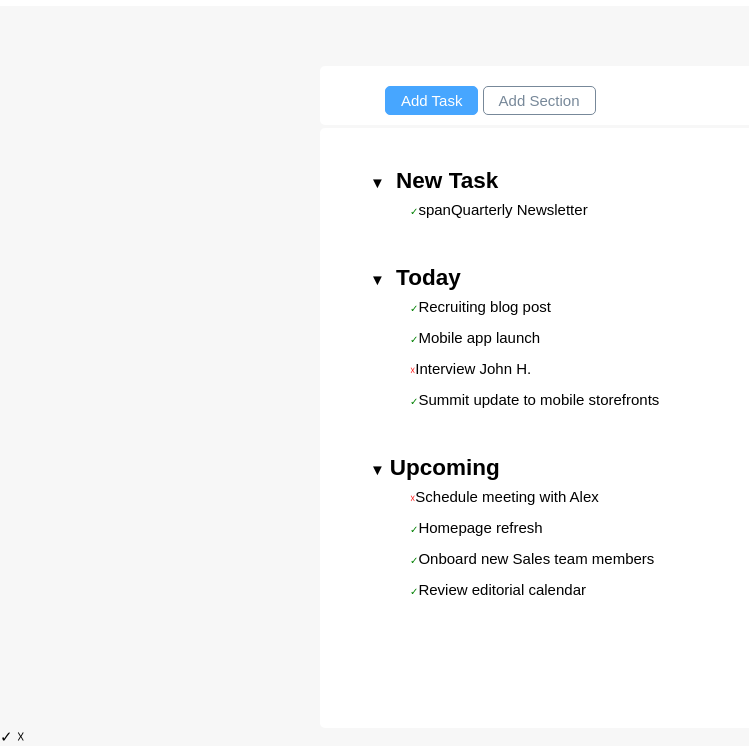
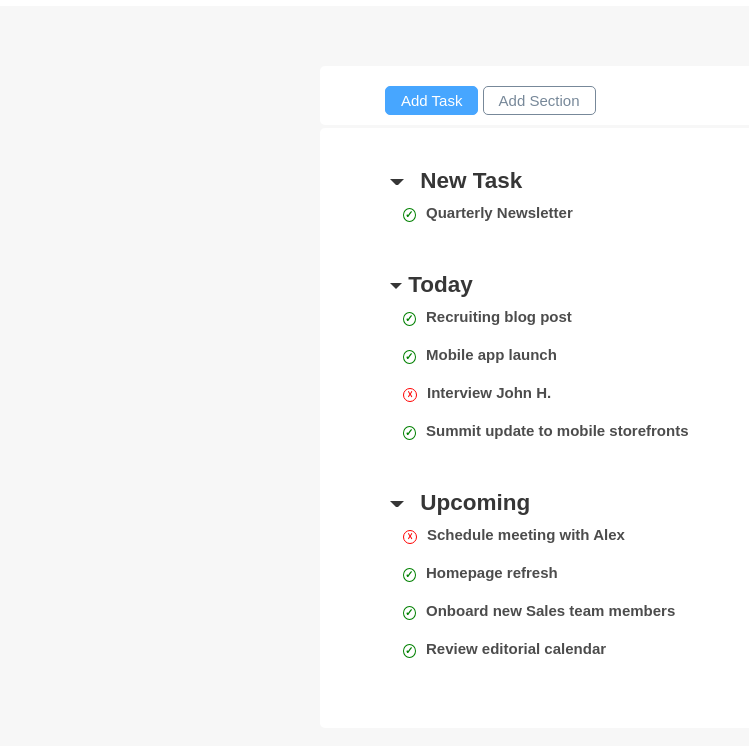
Before and after one commit to EddieFreedome/html-css-toboolist, a plain HTML site: page index.html in a window 1280 px wide. Shown: the part 74-820 px from the top of the page, without its empty margins (0-749 px from the left). Drawn offline with Linux system fonts and the light colour scheme.

Commit message:
Aggiunto "marks" html e css.

```diff
--- a/css/style.css
+++ b/css/style.css
@@ -28,20 +28,30 @@ main{
 }
 
 h2{
-    margin-left: 50px;
+    margin-left: 70px;
     padding-top: 40px;
-
+    color: rgba(0, 0, 0, 0.788);
 
 }
 
 li{
     list-style: none;
-    margin-left: 90px;
-    padding-top: 7px;
-    margin-bottom: 7px;
+    margin-left: 73px;
+    padding-top: 10px;
+    padding-left: 10px;
+    margin-bottom: 10px;
 }
 
+ul{
+    font-weight: 600;
+    color: rgba(0, 0, 0, 0.700)
+}
 
+span{
+    display: inline-block;
+    padding-left: 2px;
+    margin-right: 10px;
+}
 /*
 button {
     border-radius: 15px;
@@ -79,19 +89,40 @@ button {
 }
 
 .frecce{
-    font-size: 15px;
-    padding-right: 5px;
+    display: inline-block;
+    width: 0;
+    height: 0;
+    border-left: 6px solid transparent;
+    border-right: 6px solid transparent;
+    border-top: 6px solid rgba(0, 0, 0, 0.788);
+    padding-bottom: 3px;
 }
 
 .mark-ok{
     color: green;
+    border: 1px solid green;
     font-size: 10px;
+    border-radius: 50%;
+    width: 13px;
+    background: #fff;
+    line-height: 10px;
+    font-weight: bold;
+    padding: 1px;
 }
 
 .mark-no{
-    color: red;
+    border-radius: 50%;
+    width: 14px;
     font-size: 10px;
+    background: #fff;
+    border: 1px solid rgb(255, 0, 0);
+    color: rgb(255, 0, 0);
+    text-align: center;
+    line-height: 10px;
+    padding: 1px;
 }
+
+
 /*ID*/
 #top-main {
     margin-top: 60px;
--- a/index.html
+++ b/index.html
@@ -27,16 +27,16 @@
                 <div class="blocco-centrale" id="middle-main">
                         <!-- Primo elenco -->
                     <h2>
-                        <span class="frecce">&#9660;</span>
+                        <span class="frecce"></span>
                         New Task
                     </h2>
                     <ul>
-                        <li><span class="mark-ok">&#10003</span>spanQuarterly Newsletter</li>
+                        <li><span class="mark-ok">&#10003</span>Quarterly Newsletter</li>
                     </ul>
 
                     <!-- Secondo elenco -->
                     <h2>
-                        <span class="frecce">&#9660;</span>
+                        <div class="frecce"></div>
                         Today
                     </h2>
                     <ul>
@@ -52,7 +52,8 @@
 
                         <!-- Terzo elenco -->
                     <h2>
-                        <span class="frecce">&#9660;</span>Upcoming
+                        <span class="frecce"></span>
+                        Upcoming
                     </h2>
 
                     <ul>
@@ -64,9 +65,6 @@
 
                 </div>
 
-
-                &#10003
-                &#9747
 
 
             </main>
```
